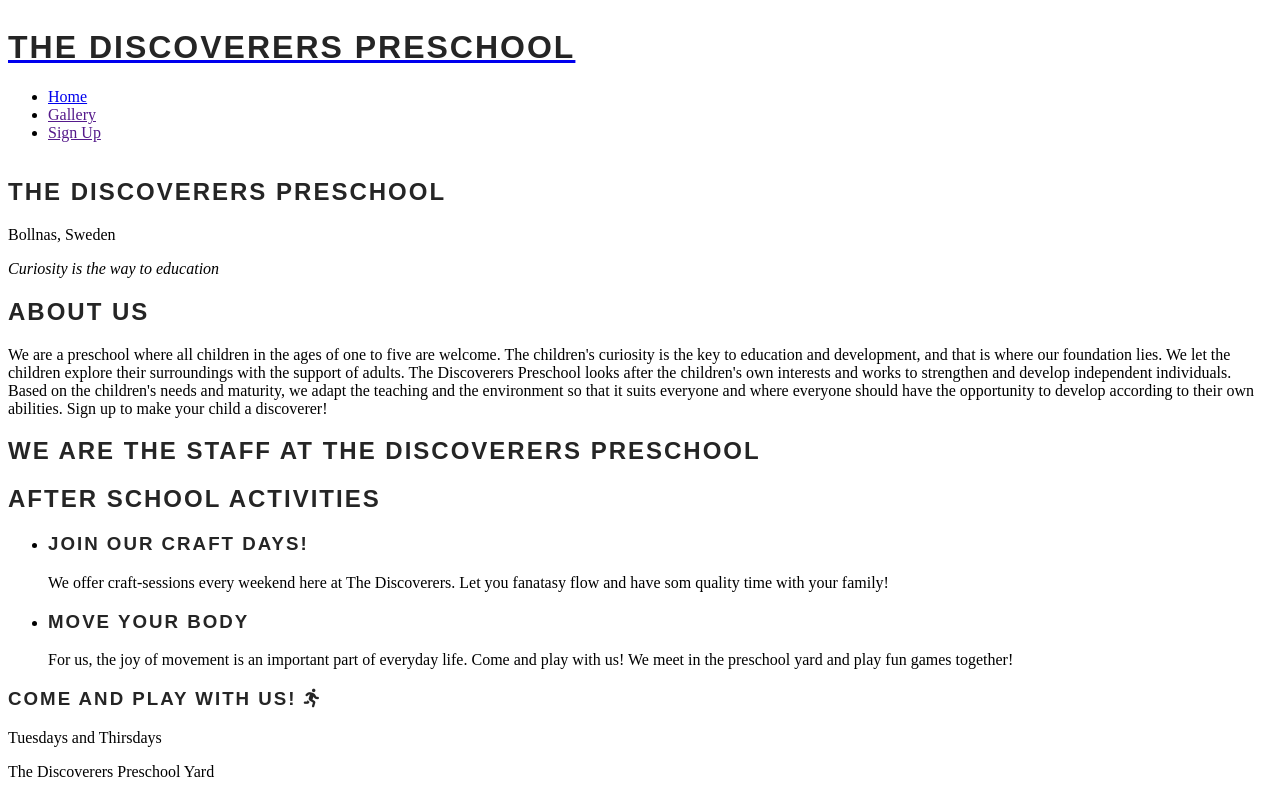
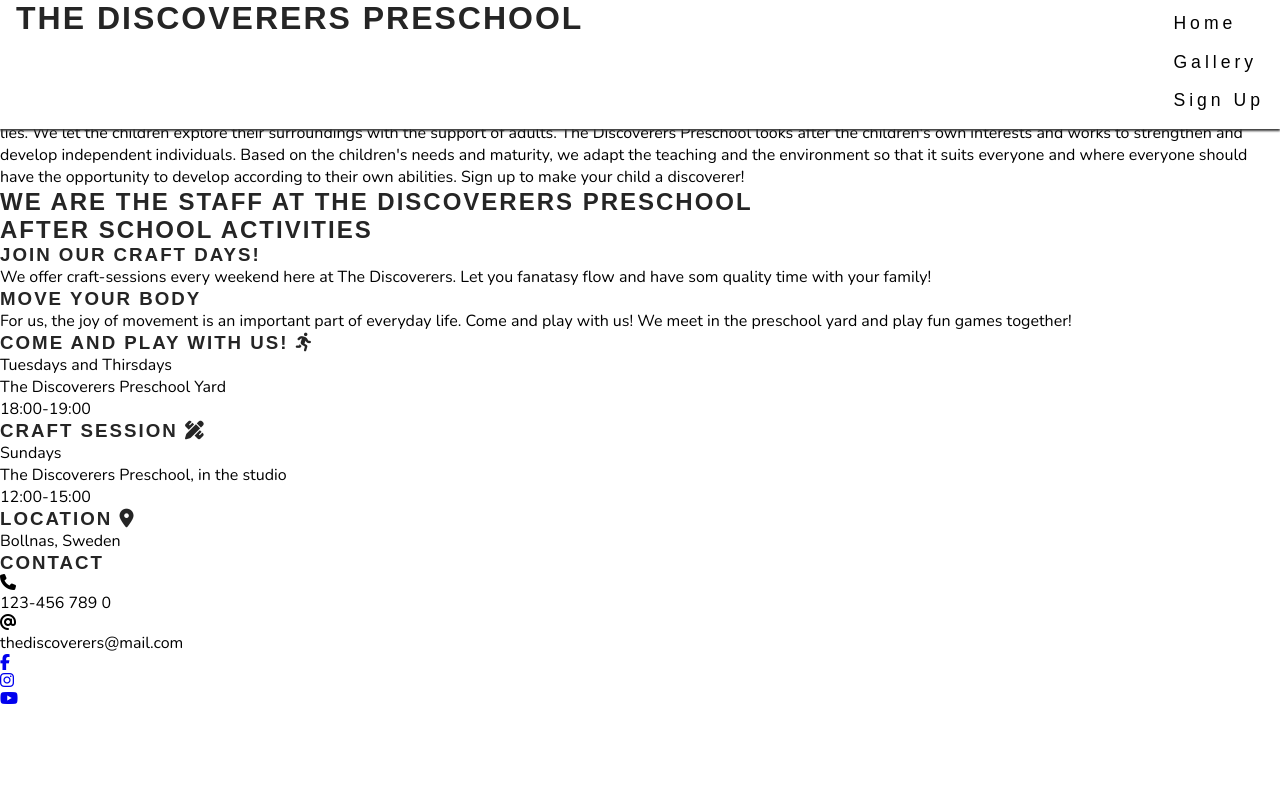
Before and after one commit to tinawernersson/the-discoverers, a plain HTML site: page index.html in a window 1280 px wide. Shown: the top 794 px of the page. Drawn offline with nearby package versions, Linux system fonts and the light colour scheme; a web font is replaced by a local one.

Commit message:
add font styling with google fonts, add styling for the header

```diff
--- a/assets/css/style.css
+++ b/assets/css/style.css
@@ -1,6 +1,12 @@
 /*Google fonts import*/
 @import url('https://fonts.googleapis.com/css2?family=Nunito:wght@300&family=Patrick+Hand+SC&display=swap');
 
+/*asterisk wildcard selector to override default styles added by the browser*/
+* {
+    padding: 0;
+    margin: 0;
+    box-sizing: border-box
+}
 
 /*General styles*/
 body {
@@ -17,9 +23,38 @@ h3 {
     letter-spacing: 2px;
     color: #252525;
 }
+p {
+    font-family: 'Nunito', sans-serif;
+}
 
 /*header*/
+header {
+    background-color: #ffffff;
+    padding: 0 1rem;
+    position: fixed;
+    z-index: 99;
+    width: 100%;
+    box-shadow: 0 2px 2px #3a3a3a;
+    display: flex;
+    justify-content: space-between;
+    align-items: baseline;
+}
 
+header a {
+    text-decoration: none;
+    color: inherit;
+}
+
+#menu {
+    font-size: 110%;
+    font-family: 'Patrick Hand SC', sans-serif;
+    letter-spacing: 4px;
+    list-style-type: none;
+}
+
+#menu li {
+    margin-bottom: 1em;
+}
 /*Main*/
 
 /*Footer*/
--- a/index.html
+++ b/index.html
@@ -68,6 +68,8 @@
               preschool yard and play fun games together!</p>
           </li>
       </div>
+    </section>
+      <section id="meetup">
       <div id="meetup-times">
         <h3>Come and play with us! <i class="fa-solid fa-person-running"></i></h3>
         <p>Tuesdays and Thirsdays</p>
@@ -79,7 +81,8 @@
         <p>Sundays</p>
         <p>The Discoverers Preschool, in the studio</p>
         <p>12:00-15:00</p>
-      </div>
+      </div> </section>
+      <section>
       <div id="contact">
         <div id="address">
           <h3>Location <i class="fa-solid fa-location-dot"></i></h3>
```
